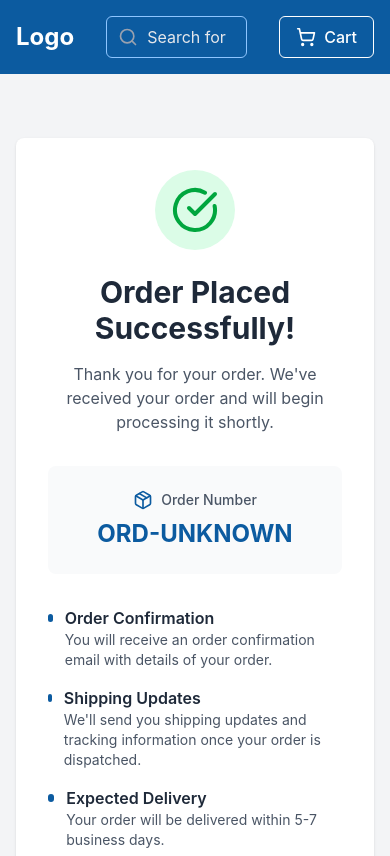
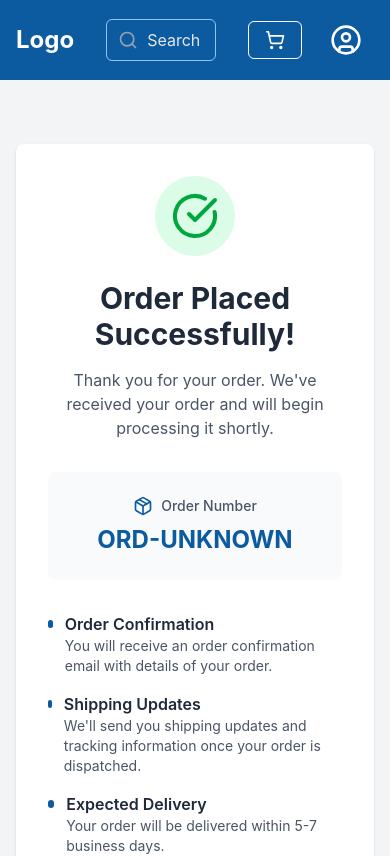
Before and after one commit to gautamkumarcode/products-listing, a Next.js app: page /success in a window 390 px wide. Shown: the top 856 px of the page. Built offline with nearby package versions, Linux system fonts and the light colour scheme.

Commit message:
feat: create user icon/avatar in navbar

```diff
--- a/components/custom/Header/Header.tsx
+++ b/components/custom/Header/Header.tsx
@@ -2,7 +2,7 @@
 
 import { useCart } from "@/context/CartContext";
 import { useSearch } from "@/context/SearchContext";
-import { Search, ShoppingCart } from "lucide-react";
+import { Search, ShoppingCart, UserCircle } from "lucide-react";
 import Link from "next/link";
 
 export default function Header() {
@@ -29,17 +29,24 @@ export default function Header() {
 					</div>
 				</div>
 
+				<div className="flex items-center gap-4">
 					<Link
 						href="/cart"
 						className="flex items-center gap-2 bg-[#0C5BA0] hover:bg-[#094A85] px-4 py-2 rounded-md border border-white transition-colors relative">
 						<ShoppingCart className="w-5 h-5" />
-					<span className="font-medium">Cart</span>
+						<span className="font-medium hidden sm:inline">Cart</span>
 						{cartCount > 0 && (
 							<span className="absolute -top-2 -right-2 bg-red-500 text-white text-xs font-bold rounded-full w-6 h-6 flex items-center justify-center">
 								{cartCount}
 							</span>
 						)}
 					</Link>
+
+					<button className="flex items-center gap-2 hover:bg-[#094A85] px-3 py-2 rounded-md transition-colors">
+						<UserCircle className="w-8 h-8" />
+						<span className="font-medium hidden md:inline">Account</span>
+					</button>
+				</div>
 			</div>
 		</header>
 	);
```
Lines whose indentation alone changed are shown as unchanged.
